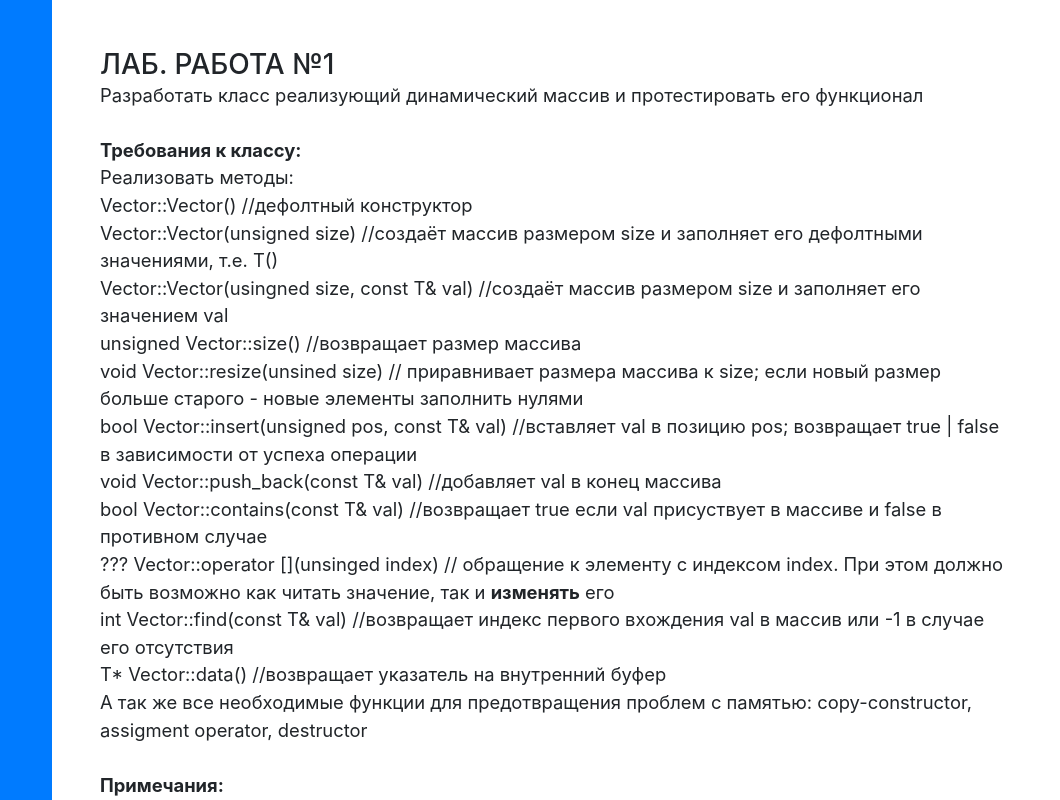
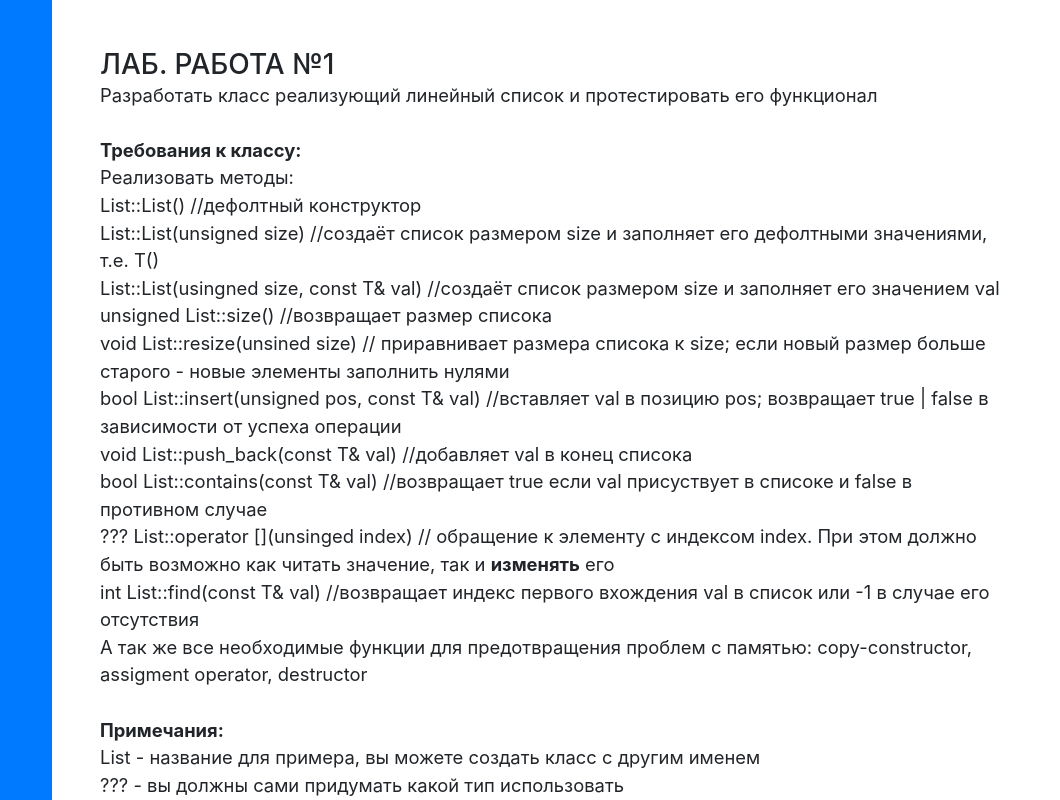
Before and after one commit to Toxa-man/site, a website with bundled scripts: page html/tasks_second.html in a window 1280 px wide. Shown: the top 800 px of the page, 220-1280 px from the left. Built offline with nearby package versions, Linux system fonts and the light colour scheme; a web font is replaced by a local one.

Commit message:
updated lab desc

```diff
--- a/html/tasks_second.html
+++ b/html/tasks_second.html
@@ -55,23 +55,22 @@
         <section class="resume-section p-3 p-lg-5 d-flex d-column" id="lab_1">
           <div class="my-auto">
             <h3 class="mb-0">Лаб. работа №1</h3>
-            <p class="lead mb-5">Разработать класс реализующий динамический массив и протестировать его функционал<br>
+            <p class="lead mb-5">Разработать класс реализующий линейный список и протестировать его функционал<br>
               <br><b>Требования к классу: </b><br>
               Реализовать методы:<br>
-              Vector::Vector() //дефолтный конструктор<br>
-              Vector::Vector(unsigned size) //создаёт массив размером size и заполняет его дефолтными значениями, т.е. T()<br>
-              Vector::Vector(usingned size, const T& val) //создаёт массив размером size и заполняет его значением val<br>
-              unsigned Vector::size() //возвращает размер массива<br>
-              void Vector::resize(unsined size) // приравнивает размера массива к size; если новый размер больше старого - новые элементы заполнить нулями<br>
-              bool Vector::insert(unsigned pos, const T& val) //вставляет val в позицию pos; возвращает true | false в зависимости от успеха операции<br>
-              void Vector::push_back(const T& val) //добавляет val в конец массива<br>
-              bool Vector::contains(const T& val) //возвращает true если val присуствует в массиве и false в противном случае<br>
-              ??? Vector::operator [](unsinged index) // обращение к элементу с индексом index. При этом должно быть возможно как читать значение, так и <b>изменять</b> его<br>
-              int Vector::find(const T& val) //возвращает индекс первого вхождения val в массив или -1 в случае его отсутствия<br>
-              T* Vector::data() //возвращает указатель на внутренний буфер<br>
+              List::List() //дефолтный конструктор<br>
+              List::List(unsigned size) //создаёт список размером size и заполняет его дефолтными значениями, т.е. T()<br>
+              List::List(usingned size, const T& val) //создаёт список размером size и заполняет его значением val<br>
+              unsigned List::size() //возвращает размер списока<br>
+              void List::resize(unsined size) // приравнивает размера списока к size; если новый размер больше старого - новые элементы заполнить нулями<br>
+              bool List::insert(unsigned pos, const T& val) //вставляет val в позицию pos; возвращает true | false в зависимости от успеха операции<br>
+              void List::push_back(const T& val) //добавляет val в конец списока<br>
+              bool List::contains(const T& val) //возвращает true если val присуствует в списоке и false в противном случае<br>
+              ??? List::operator [](unsinged index) // обращение к элементу с индексом index. При этом должно быть возможно как читать значение, так и <b>изменять</b> его<br>
+              int List::find(const T& val) //возвращает индекс первого вхождения val в список или -1 в случае его отсутствия<br>
               А так же все необходимые функции для предотвращения проблем с памятью: copy-constructor, assigment operator, destructor<br>
               <br><b>Примечания:</b><br>
-              Vector - название для примера, вы можете создать класс с другим именем<br>
+              List - название для примера, вы можете создать класс с другим именем<br>
               ??? - вы должны сами придумать какой тип использовать<br>
               T - алиас для типа, который вы задаёте сами перед объявлением класса используя следующий синтаксис: using T = int; где вместо int можно использовать любой другой тип<br>
             </p>
```
